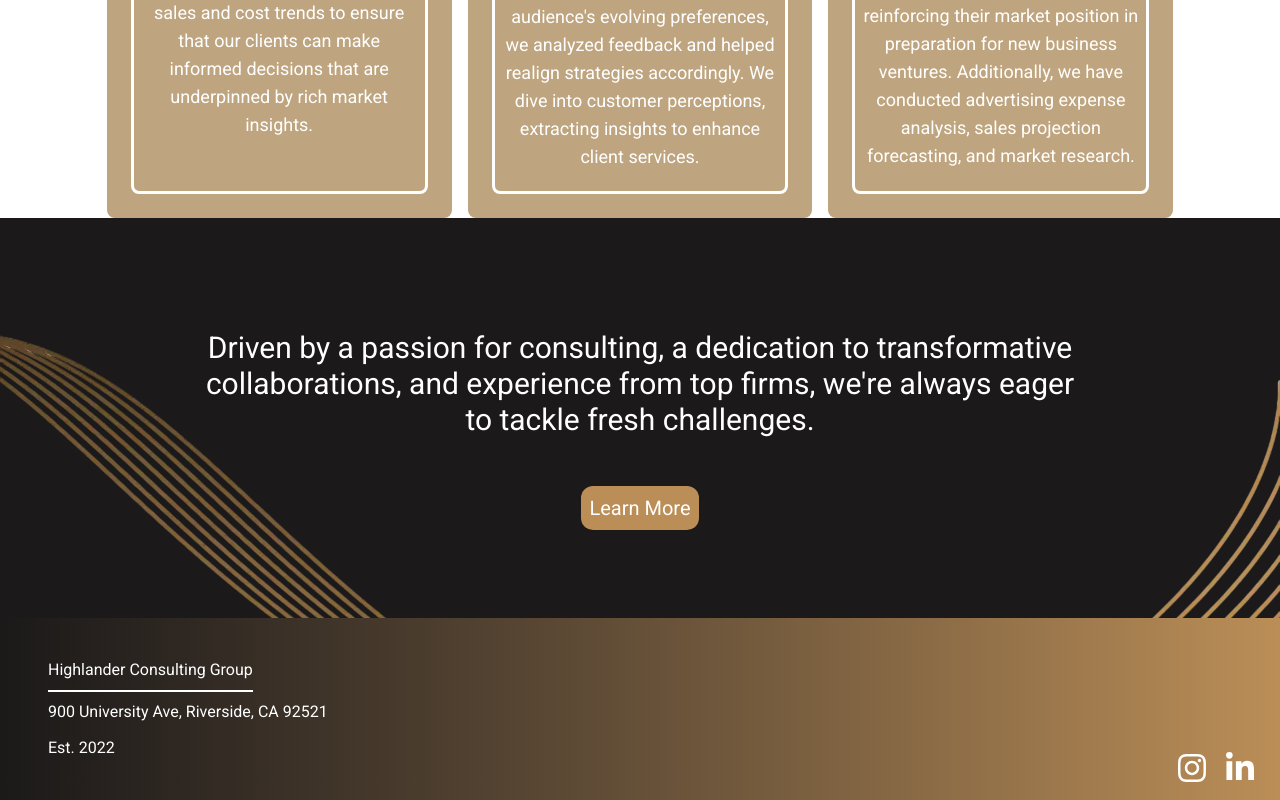
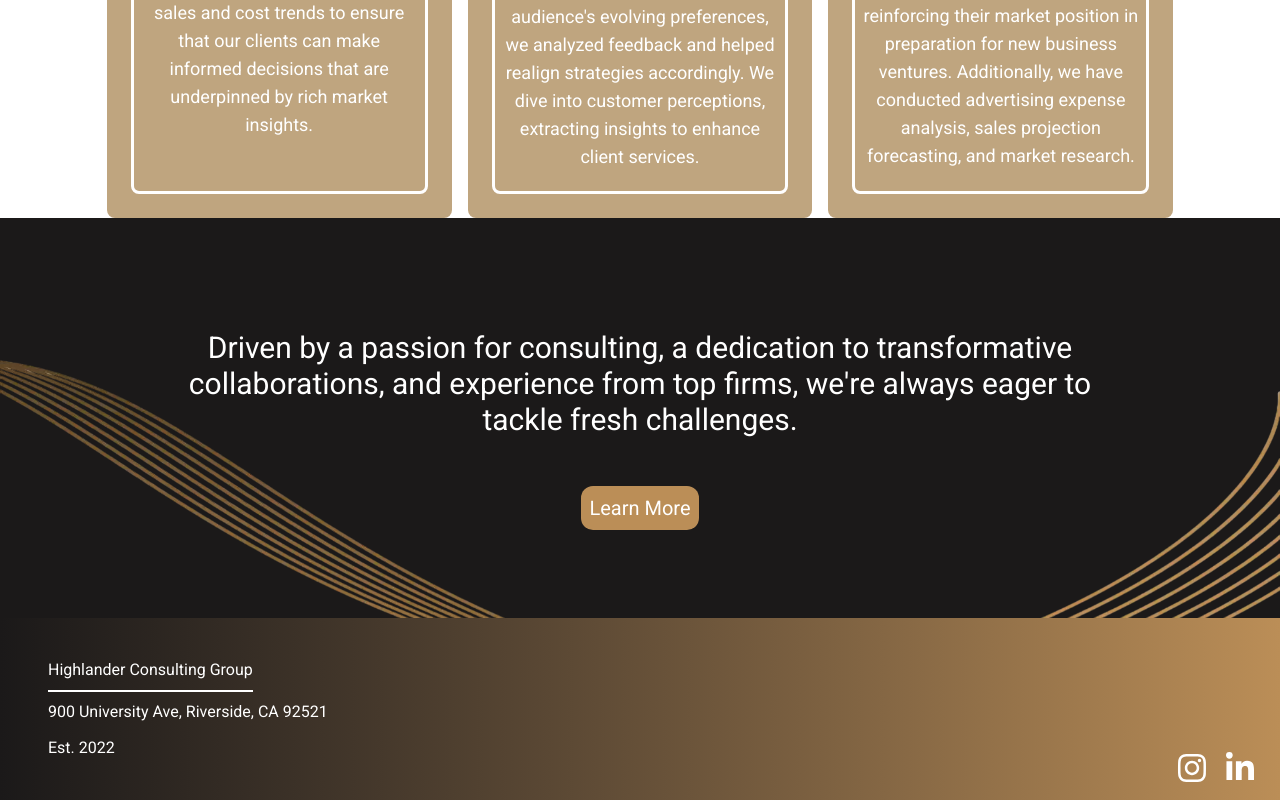
Before and after one commit to acm-ucr/hcg, a Next.js app: page /work in a window 1280 px wide. Shown: the part 1505-2305 px from the top of the page. Built offline with nearby package versions, Linux system fonts and the light colour scheme.

Commit message:
Changed code from feedback

```diff
--- a/src/app/work/page.tsx
+++ b/src/app/work/page.tsx
@@ -19,7 +19,13 @@ const Work = () => {
       />
       <Clients />
       <Solutions />
-      <ContactUs />
+      <ContactUs
+        buttonText="Learn More"
+        buttonHref="/work"
+        text="Driven by a passion for consulting, a dedication to transformative
+          collaborations, and experience from top firms, we're always eager to
+          tackle fresh challenges."
+      />
     </div>
   );
 };
--- a/src/components/ContactUs.tsx
+++ b/src/components/ContactUs.tsx
@@ -1,15 +1,27 @@
 import Button from "@/components/Button";
+import contactUsBG from "@/public/work/contactUsBG.webp";
+import Image from "next/image";
 
-const ContactUs = () => {
+interface ContactUsProps {
+  buttonText: string;
+  buttonHref: string;
+  text: string;
+}
+
+const ContactUs = ({ buttonHref, buttonText, text }: ContactUsProps) => {
   return (
-    <div className="flex min-h-100 flex-col items-center justify-center bg-(--color-hcg-black) text-center text-white">
-      <div className="flex h-full w-full flex-1 flex-col items-center justify-center bg-[url(../../public/work/contactUsBG.webp)] bg-cover bg-center p-6">
-        <p className="mb-6 p-6 text-[20px] sm:w-3/4 sm:text-3xl">
-          Driven by a passion for consulting, a dedication to transformative
-          collaborations, and experience from top firms, we're always eager to
-          tackle fresh challenges.
-        </p>
-        <Button text="Learn More" href="/work"></Button>
+    <div className="bg-hcg-black relative flex min-h-100 flex-col items-center justify-center text-center text-white">
+      <Image
+        src={contactUsBG}
+        alt="Gold Stripes"
+        objectFit="cover"
+        className="absolute z-0 h-full w-full [-webkit-user-drag:none]"
+      />
+      <p className="z-20 mb-6 w-4/5 p-6 text-[20px] md:w-3/4 md:text-3xl">
+        {text}
+      </p>
+      <div className="z-20">
+        <Button text={buttonText} href={buttonHref} />
       </div>
     </div>
   );
```
